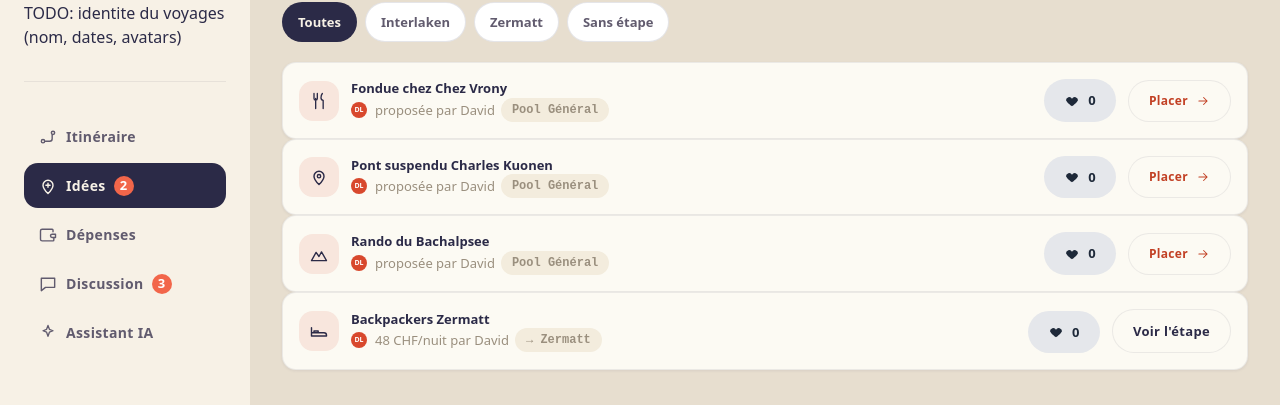
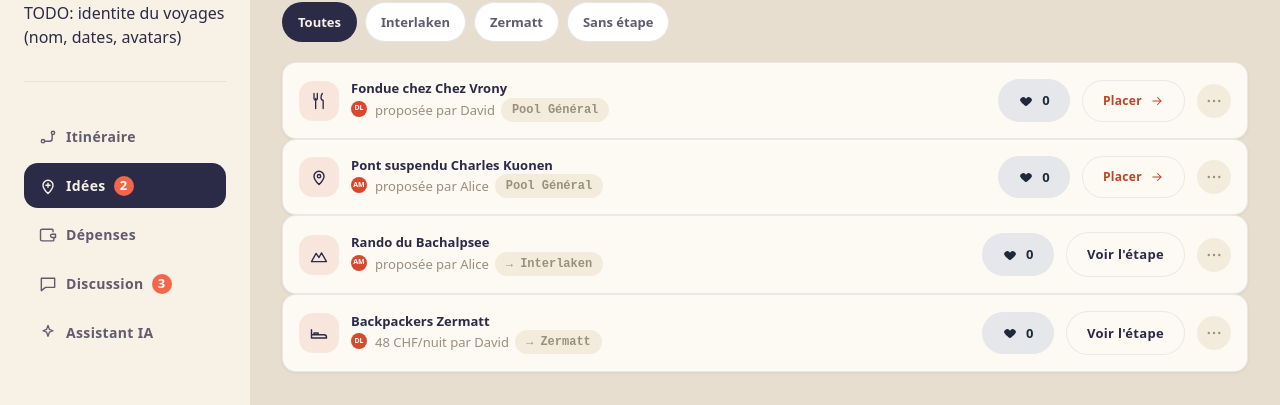
Before and after one commit to Blueton23/Transcendence, a React (Vite) app in the folder srcs/frontend/: page /trip/1/ideas in a window 1280 px wide. Shown: the part 147-552 px from the top of the page. Built offline with nearby package versions, Linux system fonts and the light colour scheme.

Commit message:
add ideamenu

```diff
--- a/srcs/frontend/src/features/idea/api/api.ideas.ts
+++ b/srcs/frontend/src/features/idea/api/api.ideas.ts
@@ -29,19 +29,19 @@ export function getIdeas(): Idea[] {
     {
       id: 2,
       travelId: 1,
-      travelerId: 1,
+      travelerId: 2,
       stepId: null,
-      chosenBy: 2,
+      chosenBy: null,
       title: "Pont suspendu Charles Kuonen",
       type: "sightseeing",
-      status: "selected",
+      status: "proposed",
       localisation: "22 rue de la statut",
       latitude: 45.899247,
       longitude: 6.129384,
       pricePerNight: null,
       arrivalDate: null,
       departureDate: null,
-      chosenAt: "2026-08-05T18:30:00Z",
+      chosenAt: null,
       deletedAt: null,
       createdAt: "2026-08-01T09:15:00Z",
       updatedAt: "2026-08-05T18:30:00Z",
@@ -52,8 +52,8 @@ export function getIdeas(): Idea[] {
     {
       id: 3,
       travelId: 1,
-      travelerId: 1,
-      stepId: null,
+      travelerId: 2,
+      stepId: 1,
       chosenBy: 2,
       title: "Rando du Bachalpsee",
       type: "activity",
--- a/srcs/frontend/src/features/idea/components/IdeaCard.tsx
+++ b/srcs/frontend/src/features/idea/components/IdeaCard.tsx
@@ -3,9 +3,11 @@ import { VoteButton } from "./card/VoteButton";
 import { StepButton } from "./card/StepButton";
 import { SecondaryInfo } from "./card/SecondaryInfo";
 import { StepLabel } from "./card/StepLabel";
+import { IdeaOptionsMenu } from "./card/IdeaOptionsMenu";
 import Card from "../../../shared/ui/Card";
 import Icon from "../../../shared/ui/Icon";
 import Heading from "../../../shared/ui/Heading";
+import IconButton from "../../../shared/ui/IconButton";
 
 // Défini les composant d'entrée
 export interface IdeaCardProps {
@@ -18,6 +20,8 @@ export interface IdeaCardProps {
   onPlace: () => void;
   onView: () => void;
   onVote: () => void;
+  onEdit: () => void;
+  onDelete: () => void;
 }
 
 /*----------------------------------------------------------------------------------*/
@@ -43,6 +47,8 @@ export function IdeaCard({
   onPlace,
   onView,
   onVote,
+  onEdit,
+  onDelete,
 }: IdeaCardProps) {
   return (
     <Card>
@@ -73,9 +79,29 @@ export function IdeaCard({
           </div>
         </div>
 
-        <div className="flex shrink-0 flex-col items-end justify-end gap-2 whitespace-nowrap sm:flex-row sm:gap-3">
-          <VoteButton voteCount={voteCount} voted={voted} onVote={onVote} />
-          <StepButton stepId={idea.stepId} onPlace={onPlace} onView={onView} />
+        <div className="flex shrink-0 flex-wrap items-center justify-end gap-2 whitespace-nowrap sm:flex-nowrap sm:gap-3">
+          <div className="order-1">
+            <VoteButton
+            voteCount={voteCount}
+            voted={voted}
+            onVote={onVote}
+            />
+          </div>
+
+          <div className="order-2 sm:order-3">
+            <IdeaOptionsMenu
+              onEdit={onEdit}
+              onDelete={onDelete}
+            />
+          </div>
+
+          <div className="order-3 flex basis-full justify-end sm:order-2 sm:basis-auto">
+            <StepButton
+            stepId={idea.stepId}
+            onPlace={onPlace}
+            onView={onView}
+            />
+          </div>
         </div>
       </div>
     </Card>
--- /dev/null
+++ b/srcs/frontend/src/features/idea/components/card/IdeaOptionsMenu.tsx
@@ -0,0 +1,58 @@
+import { useState } from "react";
+import IconButton from "../../../../shared/ui/IconButton";
+import DropdownMenu from "../../../../shared/ui/DropdownMenu";
+import MenuItem from "../../../../shared/ui/MenuItem";
+import Icon from "../../../../shared/ui/Icon";
+
+interface IdeaOptionsMenuProps {
+  onEdit: () => void;
+  onDelete: () => void;
+}
+
+export function IdeaOptionsMenu({
+  onEdit,
+  onDelete,
+}: IdeaOptionsMenuProps) {
+  const [menuOpen, setMenuOpen] = useState(false);
+
+  return (
+    <div>
+      <IconButton
+        icon={<Icon name="dots" size={18} />}
+        label="Options de l'idée"
+        variant="flat"
+        size="sm"
+        className="!h-7 !w-7 sm:!h-[34px] sm:!w-[34px]"
+        onClick={() => setMenuOpen((open) => !open)}
+      />
+
+      {menuOpen && (
+        <DropdownMenu
+          onClose={() => setMenuOpen(false)}
+          className="right-0 top-full mt-2"
+        >
+          <MenuItem
+            icon="edit"
+            onClick={() => {
+              onEdit();
+              setMenuOpen(false);
+            }}
+          >
+            Modifier
+          </MenuItem>
+
+          <MenuItem
+            icon="x"
+            tone="danger"
+            onClick={() => {
+              onDelete();
+              setMenuOpen(false);
+            }}
+          >
+            Supprimer
+          </MenuItem>
+        </DropdownMenu>
+      )}
+    </div>
+  );
+}
--- a/srcs/frontend/src/features/idea/components/card/SecondaryInfo.tsx
+++ b/srcs/frontend/src/features/idea/components/card/SecondaryInfo.tsx
@@ -17,7 +17,7 @@ export function SecondaryInfo({
 }: SecondaryInfoProps) {
   if (ideaType === "accommodation" && pricePerNight !== null) {
     return (
-      <div className="flex items-center gap-2 sm:gap-2">
+      <div className="flex items-start gap-2 sm:gap-2">
         <Avatar size="xs" color="2">
           {proposerInitials}
         </Avatar>
@@ -30,7 +30,7 @@ export function SecondaryInfo({
   }
 
   return (
-    <div className="flex items-center gap-2 sm:gap-2">
+    <div className="flex items-start gap-2 sm:gap-2">
       <Avatar size="xs" color="2">
         {proposerInitials}
       </Avatar>
--- a/srcs/frontend/src/features/idea/components/card/VoteButton.tsx
+++ b/srcs/frontend/src/features/idea/components/card/VoteButton.tsx
@@ -12,7 +12,7 @@ export function VoteButton({ voteCount, voted, onVote }: VoteButtonProps) {
     <Button
       variant={voted ? "primary" : "gray"}
       onClick={onVote}
-      className="!px-3 !py-2 !text-xs sm:!px-5 sm:!py-3 sm:!text-sm"
+      className="!px-2 !py-2 !text-xs sm:!px-5 sm:!py-3 sm:!text-sm"
     >
       {<Icon name="heart-f" size={16} />}
       {voteCount}
--- a/srcs/frontend/src/features/idea/types.ts
+++ b/srcs/frontend/src/features/idea/types.ts
@@ -29,8 +29,7 @@ export interface Idea {
   note: string | null;
 }
 
-// represente les donnee necessaire pour creer une idee
-// a utiliser dans epingler une idee
+// Représente ce que l’utilisateur saisit dans la modal “Épingler une idée”
 export interface CreateIdeaInput {
   title: string;
   type: IdeaType;
--- a/srcs/frontend/src/pages/IdeasPage.tsx
+++ b/srcs/frontend/src/pages/IdeasPage.tsx
@@ -13,8 +13,13 @@ import Text from "../shared/ui/Text";
 
 //A SUPPRIMER, mettre useStep dans la foncton princiale et dans le .map
 const mockSteps = [
-  { id: 1, name: "Interlaken" },
-  { id: 2, name: "Zermatt" },
+  { id: 1, name: "Interlaken", },
+  { id: 2, name: "Zermatt", },
+];
+
+const mockTravelers = [
+  { id: 1, name: "David", initials: "DL", },
+  { id: 2, name: "Alice", initials: "AM", },
 ];
 
 /*----------------------------------------------------------------------------------*/
@@ -65,18 +70,23 @@ export function IdeasPage() {
       {filteredIdeas.map((idea) => {
         const step = mockSteps.find((step) => step.id === idea.stepId);
 
+      const proposer = mockTravelers.find(
+        (traveler) => traveler.id === idea.travelerId);
+
         return (
           <IdeaCard
             key={idea.id}
             idea={idea}
-            proposerName="David"
-            proposerInitials="DL"
+            proposerName={proposer?.name ?? "Inconnu"}
+            proposerInitials={proposer?.initials ?? "?"}
             voteCount={0}
             voted={false}
             stepName={step?.name}
             onVote={() => handleVote(idea.id)}
             onPlace={() => setIdeaToPlaceId(idea.id)}
             onView={() => (null)}
+            onEdit={() => (null)}
+            onDelete={() => (null)}
           />
         );
       })}
@@ -91,10 +101,10 @@ export function IdeasPage() {
 
       {ideaToPlaceId !== null && (
         <PlaceIdeaModal
-        idea={ideaToPlace}
-        steps={mockSteps}
-        onClose={() => setIdeaToPlaceId(null)}
-        onPlace={handlePlaceIdea}
+          idea={ideaToPlace}
+          steps={mockSteps}
+          onClose={() => setIdeaToPlaceId(null)}
+          onPlace={handlePlaceIdea}
         />
       )}
 
```
